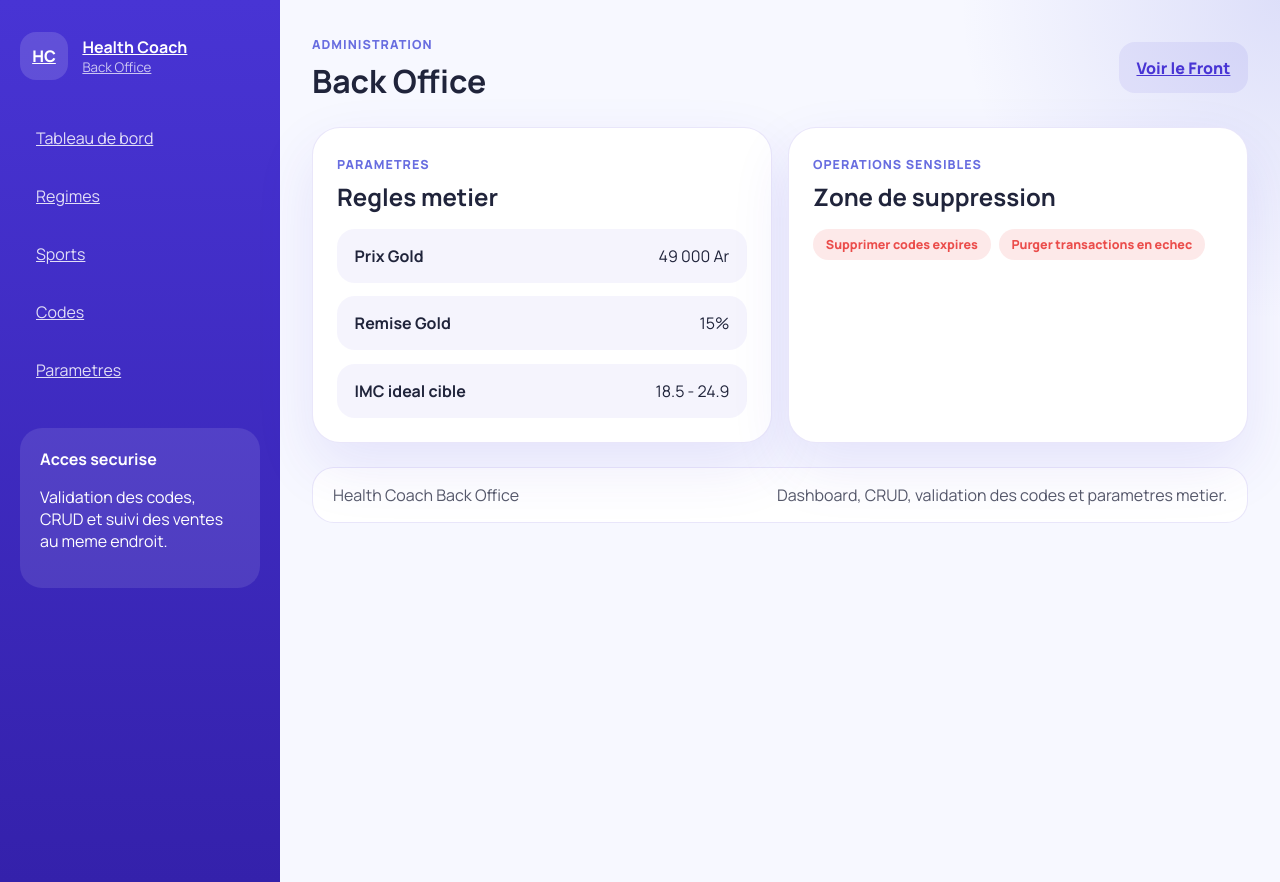
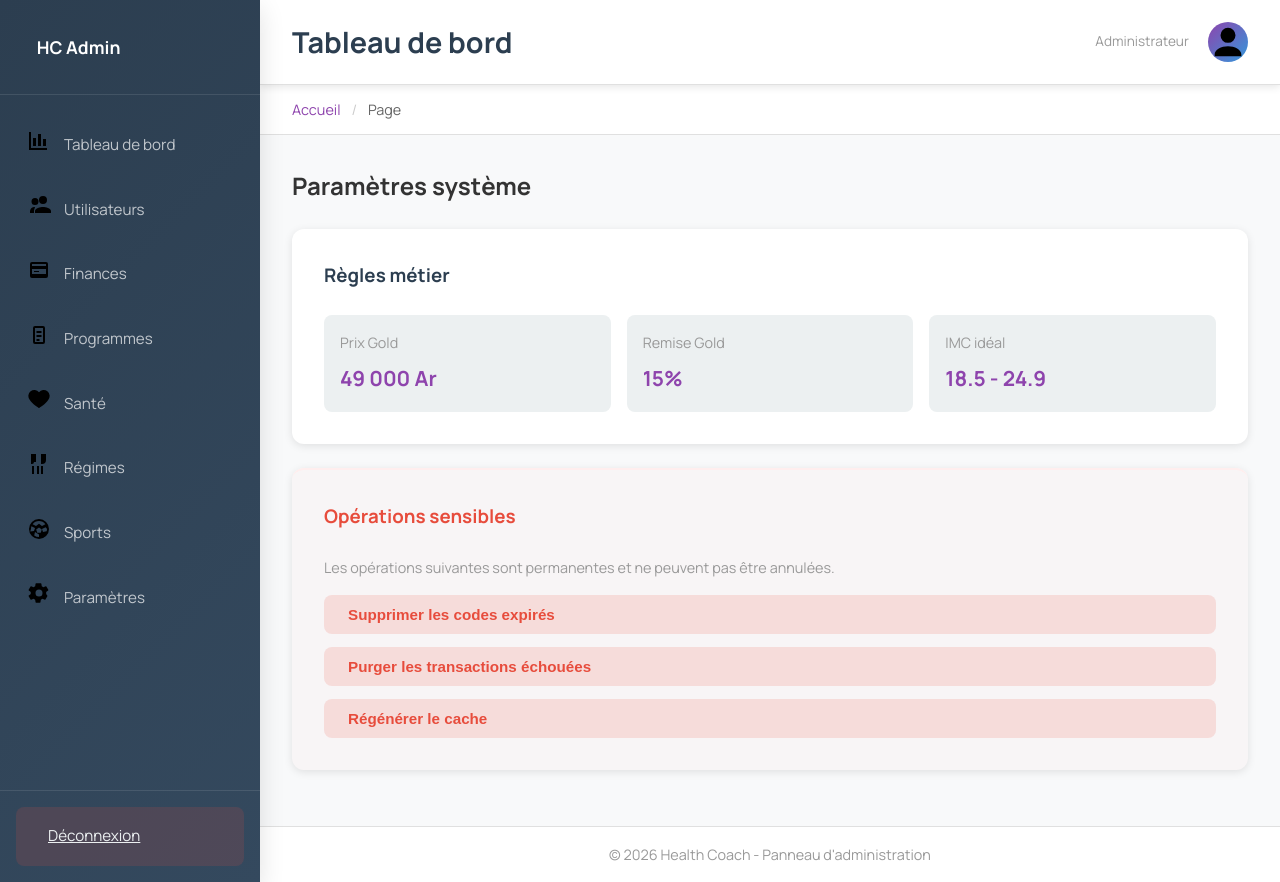
Before and after one commit to Azoe007/comeJaimeITU, a CodeIgniter 4 app: the page made by app/Views/admin/settings.php in a window 1280 px wide. Run offline with PHP 8.4 and a stand-in for CodeIgniter, Linux system fonts and the light colour scheme; the template is opened without the code that fills it, so the values that code supplies are empty; some libraries are stand-ins or nearby versions.

Commit message:
Admin Sync: Restructure settings et codes avec layout admin + stats cohérentes

```diff
--- a/app/Views/admin/settings.php
+++ b/app/Views/admin/settings.php
@@ -1,35 +1,50 @@
-<?= $this->extend('layouts/back') ?>
+<?= $this->extend('layouts/admin') ?>
+
 <?= $this->section('content') ?>
 
-<section class="admin-section">
-    <div class="admin-grid">
-        <article class="admin-card" data-reveal="up">
-            <div class="section-head">
-                <div>
-                    <span class="admin-kicker">Parametres</span>
-                    <h2>Regles metier</h2>
-                </div>
+<div class="admin-page">
+    <!-- Page header -->
+    <div class="page-header">
+        <h2>Paramètres système</h2>
+    </div>
+
+    <!-- Règles métier -->
+    <div class="form-container">
+        <h3 style="margin-bottom: 1.5rem; color: var(--admin-dark);">Règles métier</h3>
+        <div style="display: grid; grid-template-columns: repeat(auto-fit, minmax(200px, 1fr)); gap: 1rem;">
+            <div style="padding: 1rem; background: var(--admin-light); border-radius: 8px;">
+                <div style="color: #999; font-size: 0.9rem; margin-bottom: 0.5rem;">Prix Gold</div>
+                <div style="font-size: 1.3rem; font-weight: 600; color: var(--admin-primary);">49 000 Ar</div>
             </div>
-            <div class="list-stack">
-                <div class="list-item"><strong>Prix Gold</strong><span>49 000 Ar</span></div>
-                <div class="list-item"><strong>Remise Gold</strong><span>15%</span></div>
-                <div class="list-item"><strong>IMC ideal cible</strong><span>18.5 - 24.9</span></div>
+            <div style="padding: 1rem; background: var(--admin-light); border-radius: 8px;">
+                <div style="color: #999; font-size: 0.9rem; margin-bottom: 0.5rem;">Remise Gold</div>
+                <div style="font-size: 1.3rem; font-weight: 600; color: var(--admin-primary);">15%</div>
             </div>
-        </article>
+            <div style="padding: 1rem; background: var(--admin-light); border-radius: 8px;">
+                <div style="color: #999; font-size: 0.9rem; margin-bottom: 0.5rem;">IMC idéal</div>
+                <div style="font-size: 1.3rem; font-weight: 600; color: var(--admin-primary);">18.5 - 24.9</div>
+            </div>
+        </div>
+    </div>
 
-        <article class="admin-card" data-reveal="up">
-            <div class="section-head">
-                <div>
-                    <span class="admin-kicker">Operations sensibles</span>
-                    <h2>Zone de suppression</h2>
-                </div>
-            </div>
-            <div class="action-pills">
-                <span class="danger">Supprimer codes expires</span>
-                <span class="danger">Purger transactions en echec</span>
-            </div>
-        </article>
+    <!-- Opérations sensibles -->
+    <div class="form-container" style="border-top: 2px solid #fee; background: rgba(231, 76, 60, 0.02);">
+        <h3 style="margin-bottom: 1.5rem; color: #e74c3c;">Opérations sensibles</h3>
+        <p style="color: #999; margin-bottom: 1rem; font-size: 0.9rem;">
+            Les opérations suivantes sont permanentes et ne peuvent pas être annulées.
+        </p>
+        <div style="display: flex; flex-direction: column; gap: 0.8rem;">
+            <button class="btn-danger" style="text-align: left; justify-content: flex-start;">
+                Supprimer les codes expirés
+            </button>
+            <button class="btn-danger" style="text-align: left; justify-content: flex-start;">
+                Purger les transactions échouées
+            </button>
+            <button class="btn-danger" style="text-align: left; justify-content: flex-start;">
+                Régénérer le cache
+            </button>
+        </div>
     </div>
-</section>
+</div>
 
 <?= $this->endSection() ?>
```
Also changed, not shown: app/Controllers/CodeController.php (+10 -2 lines), app/Views/admin/codes.php (+73 -20 lines).
